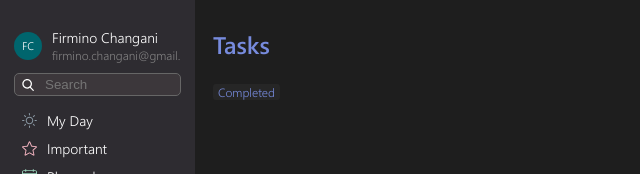
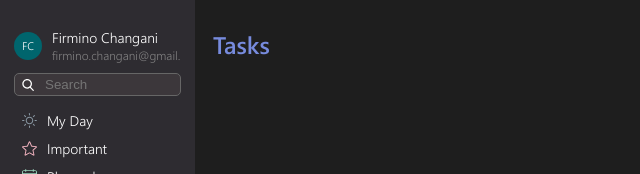
Before and after one commit to flowck/microsoft-todo, a React app: page /tasks in a window 1280 px wide. Shown: the top 174 px of the page, without its empty margins (0-640 px from the left). Built offline with nearby package versions, Linux system fonts and the light colour scheme.

Commit message:
feat(#21): add memo to check for completed tasks

```diff
--- a/src/modules/Tasks/containers/Tasks.tsx
+++ b/src/modules/Tasks/containers/Tasks.tsx
@@ -1,41 +1,20 @@
+import { useMemo } from "react";
 import { RootState } from "@/store";
-import styled from "styled-components";
 import { Task } from "@/modules/Tasks/store/task";
-import { View } from "@/common/containers/View/View";
 import { createAction } from "@/common/store/utils";
 import { useDispatch, useSelector } from "react-redux";
 import { UPDATE_TASK } from "@/modules/Tasks/store/actions";
 import { AddTask } from "@/modules/Tasks/components/AddTask/AddTask";
 import { TaskItem } from "@/modules/Tasks/components/TaskItem/TaskItem";
-// import { Tooltip } from "@/common/components/Tooltip/Tooltip";
-// import { ViewOptionsButton } from "../components/ViewOptions/ViewOptionsButton";
 import { ContainerTitle } from "@/common/components/ContainerTitle/ContainerTitle";
 import { ContainerHeader } from "@/common/components/ContainerHeader/ContainerHeader";
-
-const Container = styled(View)`
-  display: flex;
-  flex-direction: column;
-  background-color: #1e1e1e;
-`;
-
-const TaskList = styled.div`
-  flex-grow: 1;
-`;
-
-const CompletedTag = styled.span`
-  padding: 0 5px;
-  margin: 10px 0;
-  font-size: 12px;
-  color: #778bdd;
-  border-radius: 3px;
-  display: inline-block;
-  background-color: #262626;
-`;
+import { Container, TaskList, CompletedTag } from "@/modules/Tasks/containers/TaskStyles";
 
 export function Tasks() {
   const IS_COMPLETE = true;
   const dispatch = useDispatch();
   const tasks = useSelector<RootState, Task[]>(({ tasksModule }) => tasksModule.tasks);
+  const hasCompletedTasks = useMemo(() => tasks.some((task) => task.isComplete), [tasks]);
 
   const onTaskStatusChange = (task: Task) => {
     dispatch(createAction<Task>(UPDATE_TASK, task));
@@ -59,8 +38,13 @@
 
       <TaskList>
         {tasks.length ? renderTasks(!IS_COMPLETE) : null}
-        <CompletedTag>Completed</CompletedTag>
-        {tasks.length ? renderTasks(IS_COMPLETE) : null}
+
+        {hasCompletedTasks ? (
+          <>
+            <CompletedTag>Completed</CompletedTag>
+            {renderTasks(IS_COMPLETE)}
+          </>
+        ) : null}
       </TaskList>
 
       <AddTask />
```
